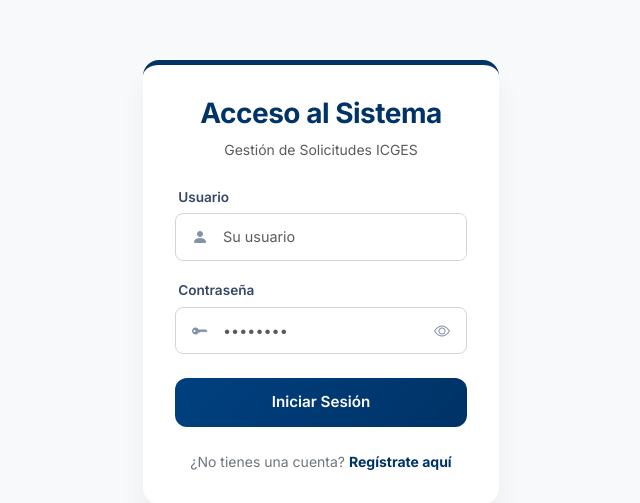
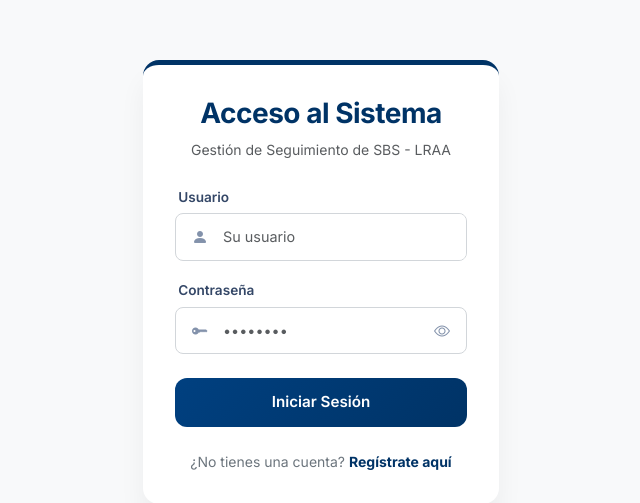
Before and after one commit to dmitre-cloud/LRAA_SEGUIMIENTO_SBS, a Django app: page /accounts/login/ in a window 1280 px wide. Shown: the part 56-559 px from the top of the page, without its empty margins (319-959 px from the left). Run offline with Django 5.2, Linux system fonts and the light colour scheme; some libraries are stand-ins or nearby versions.

Commit message:
mejorar signin 3

```diff
--- a/accounts/templates/registration/login.html
+++ b/accounts/templates/registration/login.html
@@ -119,7 +119,7 @@
             <div class="card-body">
                 <div class="text-center mb-4">
                     <h3 class="text-title">Acceso al Sistema</h3>
-                    <p class="text-muted small">Gestión de Solicitudes ICGES</p>
+                    <p class="text-muted small">Gestión de Seguimiento de SBS - LRAA</p>
                 </div>
 
                 {% if form.errors %}
```
